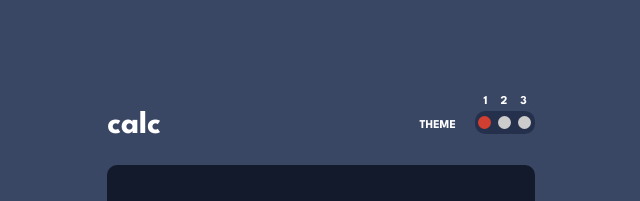
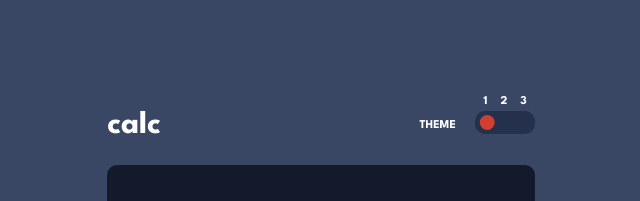
Before and after one commit to 2dkn/Calculator-app-react, a React (Create React App) app: page / in a window 1280 px wide. Shown: the top 201 px of the page, without its empty margins (319-959 px from the left). Built offline with nearby package versions, Linux system fonts and the light colour scheme.

Commit message:
Figure out slider. Next is color themes connected to slider needs to be added.

```diff
--- a/src/App.js
+++ b/src/App.js
@@ -1,27 +1,54 @@
 import React, { useState } from "react";
 import "./styles/main.scss";
 
-function App() {
-  const [selectedColor, setSelectedColor] = useState("color1");
+// Define ToggleSwitch component outside App component
+function ToggleSwitch() {
+  const [selectedState, setSelectedState] = useState(1);
 
-  const handleColorChange = (e) => {
-    setSelectedColor(e.target.id);
+  const handleToggle = () => {
+    setSelectedState((prevState) => {
+      // Logic to toggle between three states (1, 2, 3)
+      if (prevState === 1) {
+        return 2;
+      } else if (prevState === 2) {
+        return 3;
+      } else {
+        return 1;
+      }
+    });
   };
 
   return (
+    <div className="color-slider" onClick={handleToggle}>
+      <div className={`slider-position pos-${selectedState}`} />
+      <input
+        type="radio"
+        id="color1"
+        name="color"
+        checked={selectedState === 1}
+        readOnly
+      />
+      <input
+        type="radio"
+        id="color2"
+        name="color"
+        checked={selectedState === 2}
+        readOnly
+      />
+      <input
+        type="radio"
+        id="color3"
+        name="color"
+        checked={selectedState === 3}
+        readOnly
+      />
+    </div>
+  );
+}
+
+function App() {
+  return (
     <div className="container">
-      {/* <div className="header">
-        <h3 className="calc">calc</h3>
-        <h1>THEME</h1>
-        <div className="color-slider">
-          <input type="radio" id="color1" name="color"></input>
-          <label htmlFor="color1"></label>
-          <input type="radio" id="color2" name="color"></input>
-          <label htmlFor="color2"></label>
-          <input type="radio" id="color3" name="color"></input>
-          <label htmlFor="color3"></label>
-        </div>
-      </div> */}
       <div className="numbers">
         <p>1</p>
         <p>2</p>
@@ -30,34 +57,7 @@ function App() {
       <div className="header">
         <h3 className="calc">calc</h3>
         <h1>THEME</h1>
-        <div className="color-slider">
-          <input
-            type="radio"
-            id="color1"
-            name="color"
-            checked={selectedColor === "color1"}
-            onChange={handleColorChange}
-          />
-          <label htmlFor="color1"></label>
-
-          <input
-            type="radio"
-            id="color2"
-            name="color"
-            checked={selectedColor === "color2"}
-            onChange={handleColorChange}
-          />
-          <label htmlFor="color2"></label>
-
-          <input
-            type="radio"
-            id="color3"
-            name="color"
-            checked={selectedColor === "color3"}
-            onChange={handleColorChange}
-          />
-          <label htmlFor="color3"></label>
-        </div>
+        <ToggleSwitch />
       </div>
       <div className="screen">399,981</div>
       <div className="container-btn">
--- a/src/styles/_base.scss
+++ b/src/styles/_base.scss
@@ -149,7 +149,6 @@ body {
   width: 95%;
   justify-content: space-between;
   padding-bottom: 2.5rem;
-  // background-color: white;
 }
 
 .calc {
@@ -187,33 +186,37 @@ h1 {
   width: 60px;
   justify-content: space-around;
   cursor: pointer;
+  overflow: hidden;
   color: red;
   align-items: center;
 }
 
-.color-slider input[type="radio"] {
+.color-slider input {
   display: none;
+  cursor: pointer;
 }
 
-.color-slider label {
-  display: flex;
-  align-content: center;
-  width: 13px;
-  height: 13px;
+.slider-position {
+  position: absolute;
+  height: 1.5rem;
+  width: 1.5rem;
+  background-color: white;
+  transition: transform 0.3s ease-in-out;
   border-radius: 50%;
-  background-color: #ccc;
-  cursor: pointer;
-  transition: transform 0.3s ease;
 }
 
-#color1:checked + label[for="color1"] {
+// This the position of the dot slider
+.pos-1 {
+  transform: translateX(-115%);
   background-color: $keyColorRed;
 }
 
-#color2:checked + label[for="color2"] {
+.pos-2 {
+  transform: translateX(0%);
   background-color: $keyColorOrange;
 }
 
-#color3:checked + label[for="color3"] {
+.pos-3 {
+  transform: translateX(115%);
   background-color: $keyColorCyan;
 }
```
Also changed, not shown: src/dist/styles.css, 1 other file (tests, documents, lock files or other folders).
